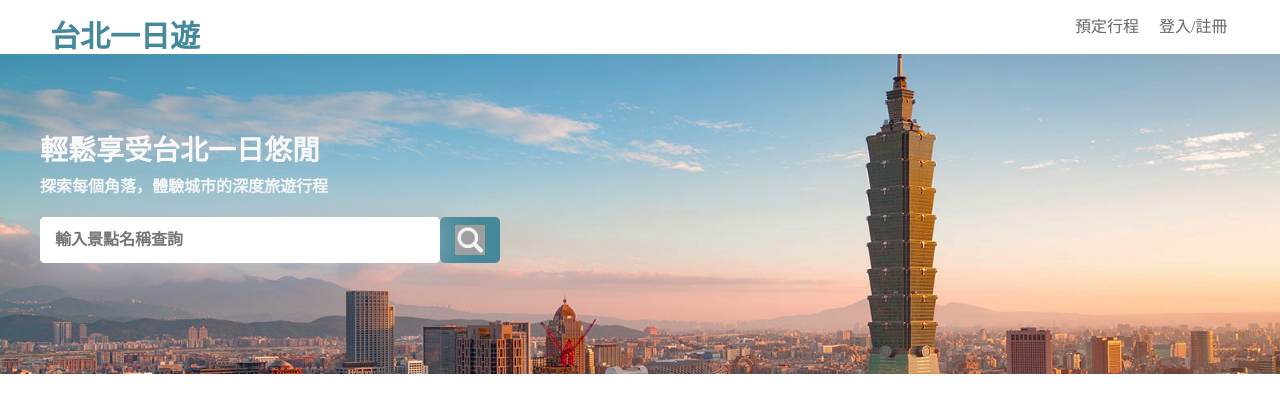
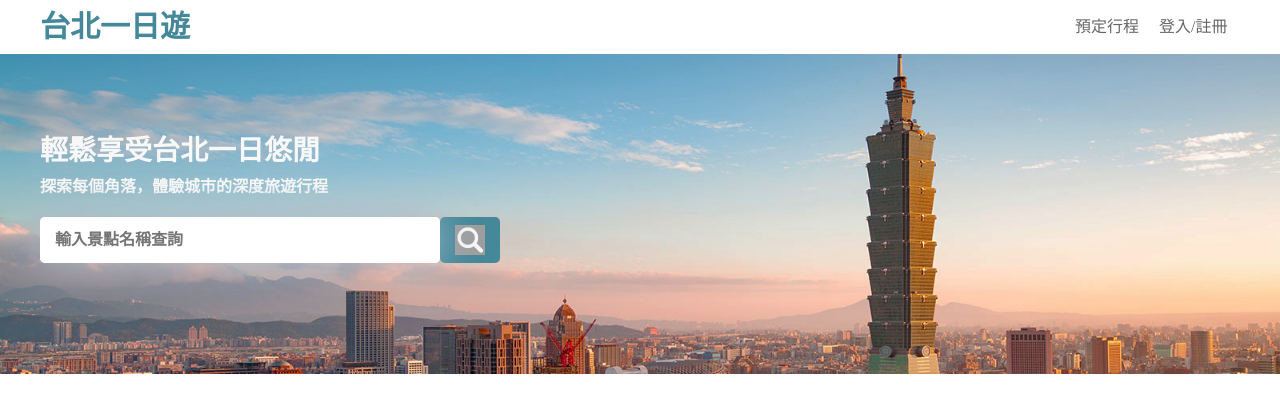
Before and after one commit to Yjaywang/Taipei_Day_Trip, a Python web app: template templates/index.html in a window 1280 px wide. Shown: the top 413 px of the page. Run offline with Jinja, Linux system fonts and the light colour scheme; the template is opened without the code that fills it, so the values that code supplies are empty; grey boxes are pictures that could not be loaded.

Commit message:
fix some layout problem

```diff
--- a/static/css/style.css
+++ b/static/css/style.css
@@ -19,7 +19,6 @@ body{
 .nav_left{
 
     text-decoration:none;
-    padding: 10px;
 }
 .nav_left_content{
     font-family: 'Noto Sans TC';
```
